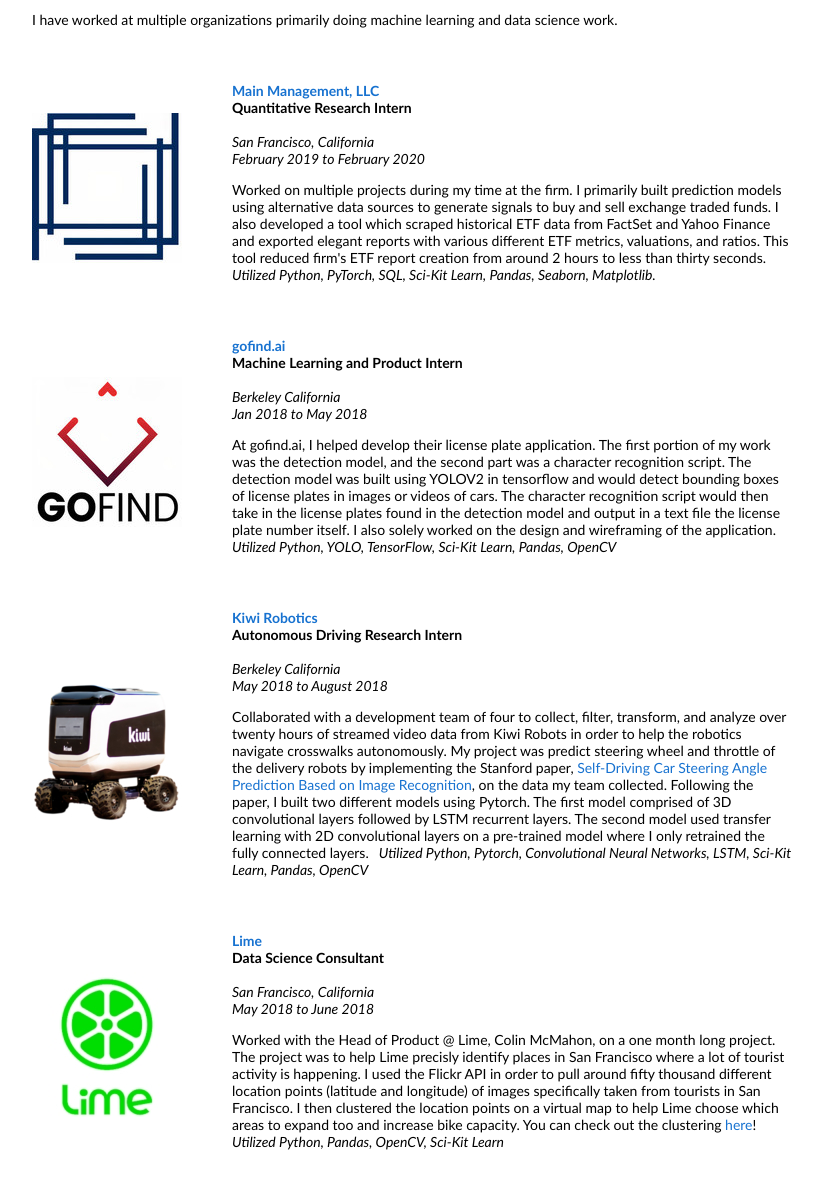
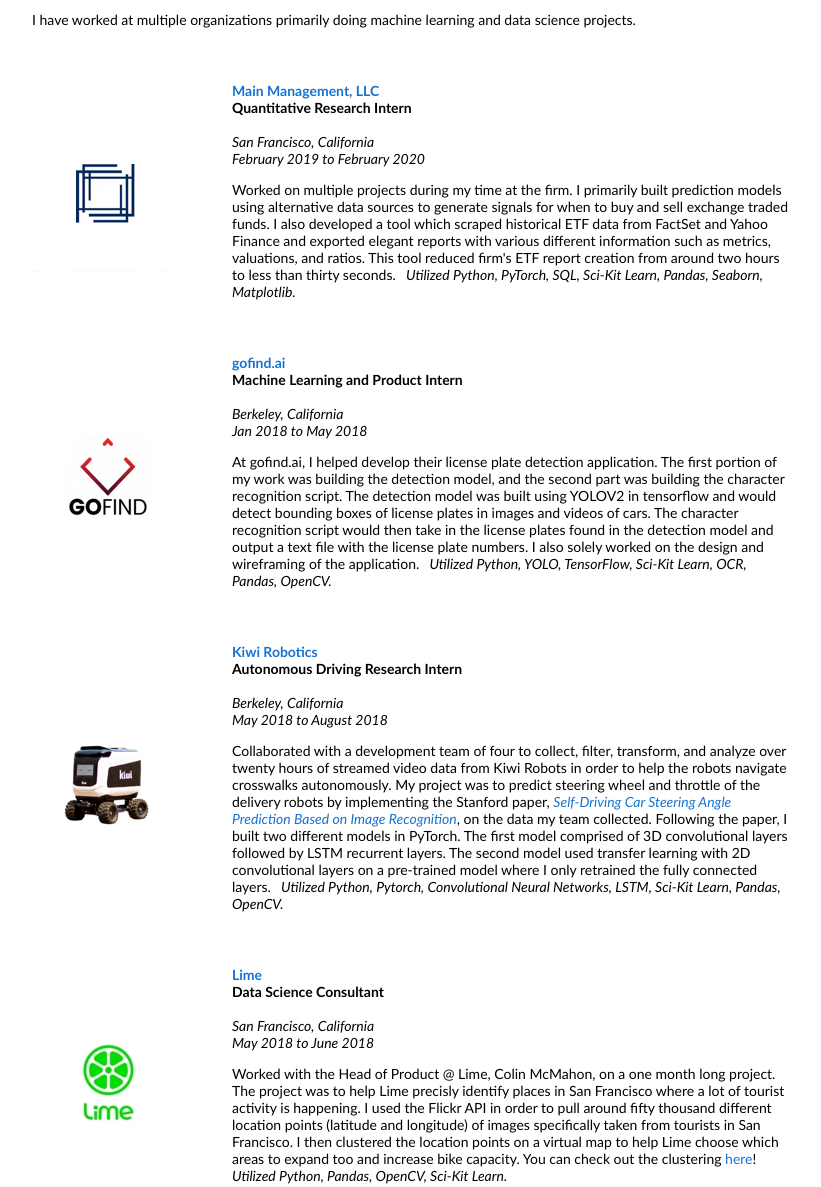
Before and after one commit to santhosh97/santhosh97.github.io, a plain HTML site: page index.html in a window 1280 px wide. Shown: the part 670-1857 px from the top of the page, without its empty margins (228-1049 px from the left). Drawn offline with Linux system fonts and the light colour scheme.

Commit message:
updatesite

```diff
--- a/index.html
+++ b/index.html
@@ -43,7 +43,7 @@
               </p>
             </td>
             <td style="padding:2.5%;width:40%;max-width:40%">
-              <a href="images/santhosh_2.jpg"><img style="width:100%;max-width:100%" alt="profile photo" src="images/santhosh_3.png" class="hoverZoomLink"></a>
+              <a href="images/santhosh_2.png"><img style="width:100%;max-width:100%" alt="profile photo" src="images/santhosh_2.png" class="hoverZoomLink"></a>
             </td>
           </tr>
         </tbody></table>
@@ -68,7 +68,7 @@
             <td style="padding:20px;width:100%;vertical-align:middle">
               <heading>Work Experience</heading>
               <p>
-                I have worked at multiple organizations primarily doing machine learning and data science work.
+                I have worked at multiple organizations primarily doing machine learning and data science projects.
               </p>
             </td>
           </tr>
@@ -77,7 +77,7 @@
 
 
 
-            <td style="padding:20px;width:25%;vertical-align:middle"><img src="images/main.jpg"></td>
+            <td style="padding:20px;width:25%;vertical-align:middle"><img src="images/main1.jpg"></td>
             <td style="padding:20px;width:75%;vertical-align:middle">
               <a href="https://www.mainmgt.com/">
                 <papertitle>Main Management, LLC</papertitle>
@@ -92,10 +92,10 @@
               <br>
               <p></p>
               <p>Worked on multiple projects during my time at the firm. I primarily built prediction
-                models using alternative data sources to generate signals to buy and sell exchange traded funds.
+                models using alternative data sources to generate signals for when to buy and sell exchange traded funds.
                 I also developed a tool which scraped historical ETF data from FactSet and Yahoo Finance and
-                exported elegant reports with various different ETF metrics, valuations, and ratios.
-                This tool reduced firm's ETF report creation from around 2 hours to less than thirty seconds.
+                exported elegant reports with various different information such as metrics, valuations, and ratios.
+                This tool reduced firm's ETF report creation from around two hours to less than thirty seconds.
                 <i>&nbsp; Utilized Python, PyTorch, SQL, Sci-Kit Learn, Pandas, Seaborn, Matplotlib. </i>
               </p>
 
@@ -103,33 +103,33 @@
 
 
           <tr onmouseout="nerd_stop()" onmouseover="nerd_start()">
-            <td style="padding:20px;width:25%;vertical-align:middle"><img src="images/gofind.jpg"></td>
+            <td style="padding:20px;width:25%;vertical-align:middle"><img src="images/gofind.png"></td>
             <td style="padding:20px;width:75%;vertical-align:middle">
-               <a href="https://www.mainmgt.com/">
+               <a href="https://www.crunchbase.com/organization/gofind-ai">
                 <papertitle>gofind.ai</papertitle>
               </a>
               <br>
               <strong>Machine Learning and Product Intern</strong>
               <br>
               <br>
-              <em>Berkeley California</em>
+              <em>Berkeley, California</em>
               <br>
               <em>Jan 2018 to May 2018</em>
               <br>
               <p></p>
-              <p> At gofind.ai, I helped develop their license plate application. The first portion of my work was
-                the detection model, and the second part was a character recognition script. The detection model was built using YOLOV2 in tensorflow
-                and would detect bounding boxes of license plates in images or videos of cars. The character recognition script would then take in
-                the license plates found in the detection model and output in a text file the license plate number itself. I also solely
+              <p> At gofind.ai, I helped develop their license plate detection application. The first portion of my work was building
+                the detection model, and the second part was building the character recognition script. The detection model was built using YOLOV2 in tensorflow
+                and would detect bounding boxes of license plates in images and videos of cars. The character recognition script would then take in
+                the license plates found in the detection model and output a text file with the license plate numbers. I also solely
                 worked on the design and wireframing of the application.
-                <i>&nbsp; Utilized Python, YOLO, TensorFlow, Sci-Kit Learn, Pandas, OpenCV </i>
+                <i>&nbsp; Utilized Python, YOLO, TensorFlow, Sci-Kit Learn, OCR, Pandas, OpenCV. </i>
               </p>
             </td>
           </tr>
 
 
           <tr onmouseout="nerd_stop()" onmouseover="nerd_start()">
-            <td style="padding:20px;width:25%;vertical-align:middle"><img src="images/kiwi.jpg"></td>
+            <td style="padding:20px;width:25%;vertical-align:middle"><img src="images/kiwi1.png"></td>
             <td style="padding:20px;width:75%;vertical-align:middle">
                <a href="https://www.kiwibot.com/">
                 <papertitle>Kiwi Robotics</papertitle>
@@ -138,23 +138,23 @@
               <strong>Autonomous Driving Research Intern</strong>
               <br>
               <br>
-              <em>Berkeley California</em>
+              <em>Berkeley, California</em>
               <br>
               <em>May 2018 to August 2018</em>
               <br>
               <p></p>
               <p> Collaborated with a development team of four to collect, filter, transform, and analyze over twenty hours of
-                streamed video data from Kiwi Robots in order to help the robotics navigate crosswalks autonomously. My project was
-                predict steering wheel and throttle of the delivery robots by implementing the Stanford paper, <a href = 'http://cs231n.stanford.edu/reports/2017/pdfs/626.pdf'>Self-Driving Car Steering Angle Prediction Based on Image Recognition</a>,
-                on the data my team collected. Following the paper, I built two different models using Pytorch. The first model comprised of 3D convolutional layers followed by LSTM recurrent layers. The second model used transfer learning with 2D convolutional
+                streamed video data from Kiwi Robots in order to help the robots navigate crosswalks autonomously. My project was to
+                predict steering wheel and throttle of the delivery robots by implementing the Stanford paper, <a href = 'http://cs231n.stanford.edu/reports/2017/pdfs/626.pdf'> <i>Self-Driving Car Steering Angle Prediction Based on Image Recognition</i></a>,
+                on the data my team collected. Following the paper, I built two different models in PyTorch. The first model comprised of 3D convolutional layers followed by LSTM recurrent layers. The second model used transfer learning with 2D convolutional
                 layers on a pre-trained model where I only retrained the fully connected layers.
-                <i>&nbsp; Utilized Python, Pytorch, Convolutional Neural Networks, LSTM, Sci-Kit Learn, Pandas, OpenCV </i>
+                <i>&nbsp; Utilized Python, Pytorch, Convolutional Neural Networks, LSTM, Sci-Kit Learn, Pandas, OpenCV. </i>
               </p>
             </td>
           </tr>
 
           <tr onmouseout="nerd_stop()" onmouseover="nerd_start()">
-            <td style="padding:20px;width:25%;vertical-align:middle"><img src="images/lime.jpg"></td>
+            <td style="padding:20px;width:25%;vertical-align:middle"><img src="images/lime.jpeg"></td>
             <td style="padding:20px;width:75%;vertical-align:middle">
                <a href="https://www.li.me/">
                 <papertitle>Lime</papertitle>
@@ -170,7 +170,7 @@
               <p></p>
               <p> Worked with the Head of Product @ Lime, Colin McMahon, on a one month long project. The project was to help Lime precisly identify places in San Francisco where a lot of tourist activity is happening. I
                 used the Flickr API in order to pull around fifty thousand different location points (latitude and longitude) of images specifically taken from tourists in San Francisco. I then clustered the location points
-                on a virtual map to help Lime choose which areas to expand too and increase bike capacity. You can check out the clustering <a href="\data\clustering.png">here</a>!<i>&nbsp; Utilized Python, Pandas, OpenCV, Sci-Kit Learn </i>
+                on a virtual map to help Lime choose which areas to expand too and increase bike capacity. You can check out the clustering <a href="\data\clustering.png">here</a>!<i>&nbsp; Utilized Python, Pandas, OpenCV, Sci-Kit Learn. </i>
               </p>
             </td>
           </tr>
@@ -191,10 +191,10 @@
               <br>
               <p></p>
               <p> Started Diascan in the summer of 2015. Diascan was a software that used deep learning and computer vision to help radiologists more accurately
-                detect and diagnose lung cancer from medical imagery. As the technology lead, I built the machine learning pipeline. The pipeline was two parts. The first
-                part was a SSD object detection model that would return bounding boxes of tumors in the CT scan. The second part of the pipeline was a
-                classification model that classify whether or not the tumor found in the first part of the pipeline was benign or malignant.
-                <i>&nbsp; Utilized Python, Pytorch, Convolutional Neural Networks, LSTM, Sci-Kit Learn, Pandas, OpenCV </i>
+                detect and diagnose lung cancer from medical imagery. As the technology lead, I built the machine learning pipeline. The pipeline had two parts. The first
+                part was a SSD object detection model that would return bounding boxes of tumors found in  CT scans. The second part of the pipeline was a
+                classification model that would classify whether or not the tumor found in the first part of the pipeline was benign or malignant.
+                <i>&nbsp; Utilized Python, Pytorch, Convolutional Neural Networks, LSTM, Sci-Kit Learn, Pandas, OpenCV. </i>
                 <br>
                 <br> Diascan was part of <a href="www.cyberlaunch.vc"> Cyberlaunch</a>, a machine learning accelerator. We also raised a seed round from Atlanta Entreprenuer, Chris Klaus,
                 and have been featured in multiple news outlets such as TechCrunch and Atlanta Magazine.
@@ -228,7 +228,7 @@
               <p> Using data from the Breast Cancer (Diagnostic) Data set, we built
                 machine learning models to classify breast mass instances as benign or malignant.
                 We used five machine learning models - SVM, Random Forest, Logistic Regression, Decision Trees,
-                and a Nueral Network. For each model, hyper parameter tuning and cross validation was done.
+                and a Neural Network. For each model, we incorporated hyper-parameter tuning and cross validation.
               </p>
             </td>
           </tr>
@@ -274,7 +274,7 @@
               <a href="data/nvidia.pdf">Nvidia Short Thesis</a> &nbsp
               <br>
               <p></p>
-              <p> Very interested in investement research. I have written couple of investment pitches for positions in my portfolio. Specifcally, I worte a long thesis on NetEase and a short thesis on Nvidia. On another note, since January 2020,
+              <p> Very interested in investement research. I have written couple of investment pitches for positions in my portfolio. Specifcally, I wrote a long thesis on NetEase and a short thesis on Nvidia. On another note, since January 2020,
                  my portfolio has beaten the S&P 500 benchmark index by 11%. Portfolio has returned 26.64%, whereas S&P 500 has returned only 15.16%.
               </p>
             </td>
```
Also changed, not shown: data/gofind.png (added), images/gofind.png (added), images/kiwi copy.png (added), images/kiwi1.png (added), images/lime copy.jpg (added), images/lime.jpeg (added), images/main1.jpg (added), images/santhosh_2.png (added), 2 other files.
